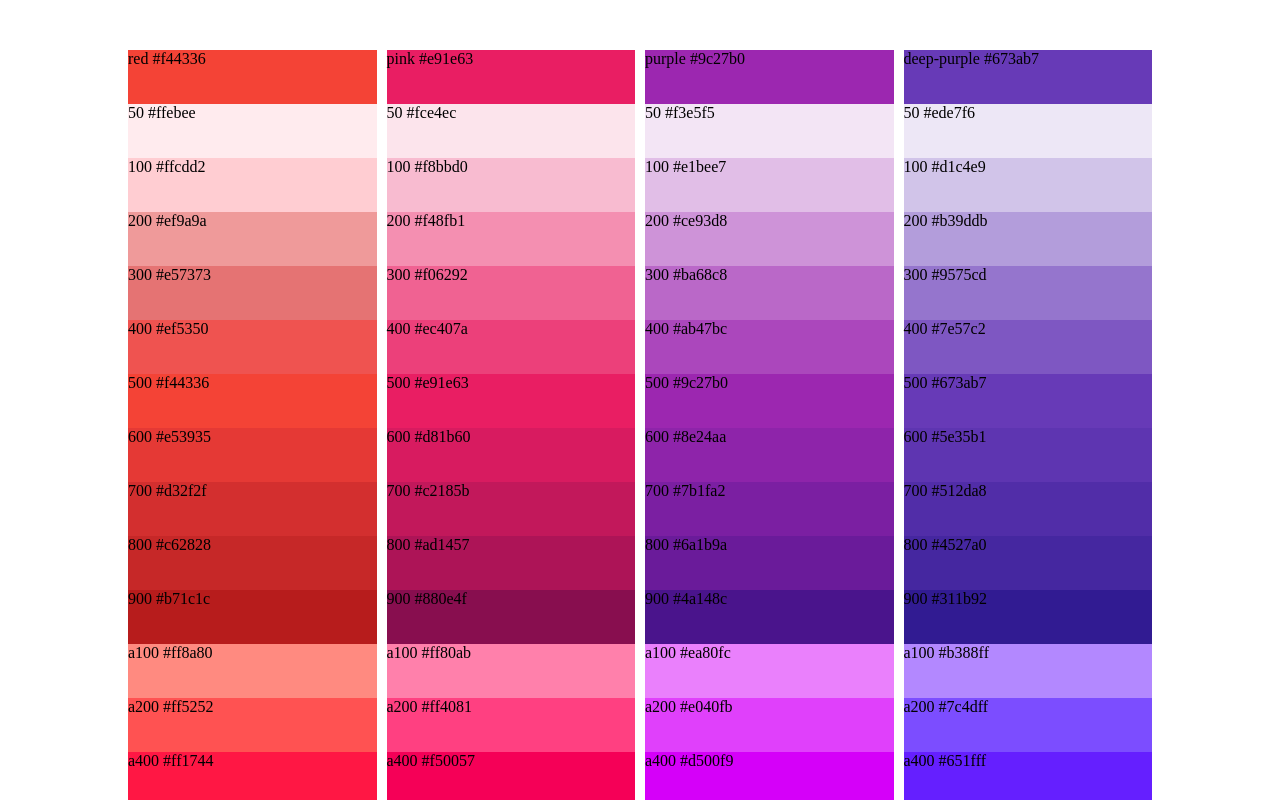
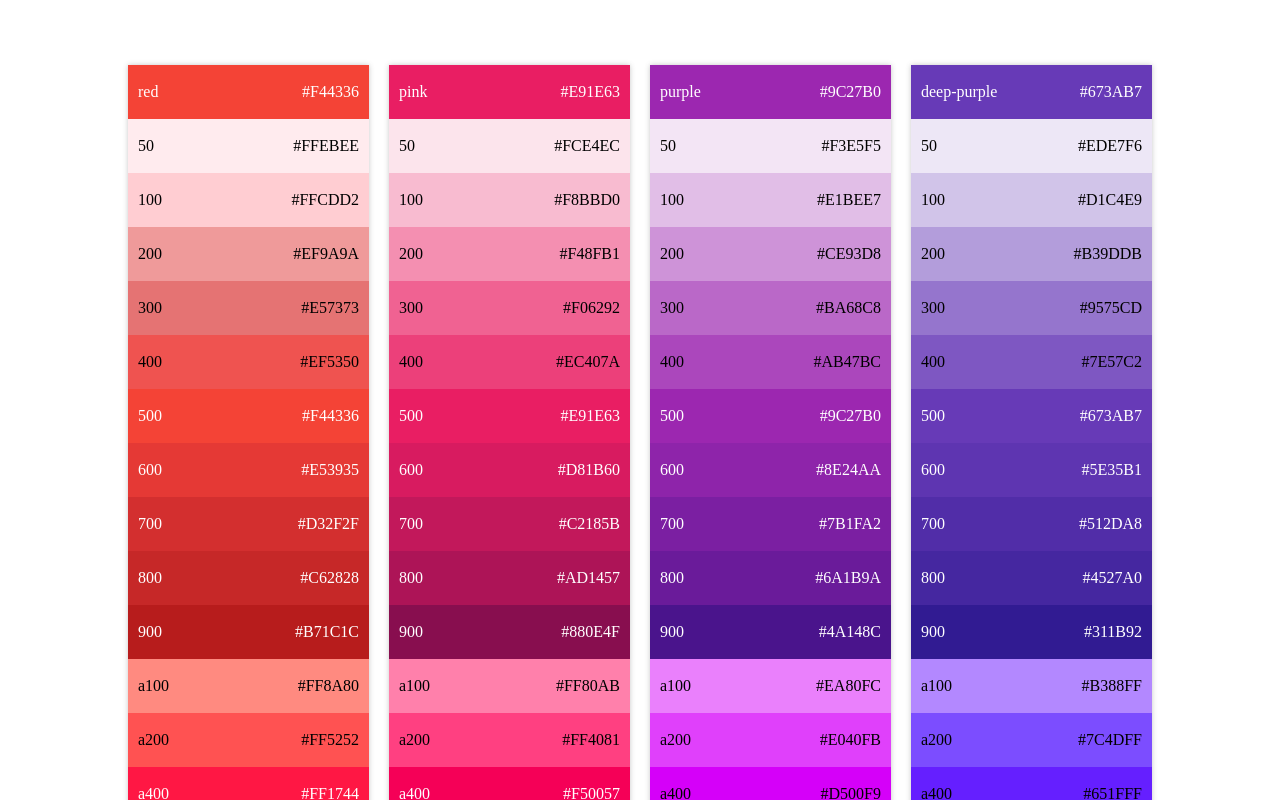
Before and after one commit to VamOSGS/style-test, a React app: page / in a window 1280 px wide. Shown: the top 800 px of the page. Built offline with nearby package versions, Linux system fonts and the light colour scheme; the HTML template or start-up script is replaced by a standard one.

Commit message:
Add some styles

```diff
--- a/src/components/Color.jsx
+++ b/src/components/Color.jsx
@@ -1,15 +1,44 @@
 import React from 'react';
 import PropTypes from 'prop-types';
+import styled from 'styled-components';
+import chroma from 'chroma-js';
+import { CopyToClipboard } from 'react-copy-to-clipboard';
 
-const ColorDiv = ({ color, colorName }) => (
-  <div style={{ backgroundColor: color }}>
-    {`${colorName} ${color}`}
-  </div>
-);
+const ColorDiv = ({ color, colorName, className }) => {
+  const colorRGB = chroma(color).rgb();
+  const textColor = colorRGB[0] + colorRGB[1] + colorRGB[2] > 3 * 128 ? 'black' : 'white';
+  return (
+    <CopyToClipboard text={color}>
+      <div className={className} style={{ backgroundColor: color, color: textColor }}>
+        <div>
+          {colorName}
+        </div>
+        <div style={{ justifySelf: 'end' }}>
+          {color}
+        </div>
+      </div>
+    </CopyToClipboard>
+  );
+};
 
 ColorDiv.propTypes = {
   color: PropTypes.string,
   colorName: PropTypes.string,
+  className: PropTypes.string,
 };
 
-export default ColorDiv;
+const Color = styled(ColorDiv)`
+  display:grid;
+  grid-template-columns: 1fr 1fr;
+  align-items: center;
+  padding: 10px;
+  cursor: pointer;
+  transition: transform 0.2s ease-out;
+  :hover {
+    z-index: 100;
+    transform: scale(1.1);
+    box-shadow: 0px 5px 5px rgba(68,68,68,0.4);
+  }
+`;
+
+export default Color;
--- a/src/components/ColorsList.jsx
+++ b/src/components/ColorsList.jsx
@@ -7,9 +7,9 @@ const ColorsListDiv = ({
   colorsObj, globalColorName, globalColorValue, className,
 }) => (
   <div className={className}>
-    <Color key={globalColorValue} colorName={globalColorName} color={globalColorValue} />
+    <Color key={globalColorValue} colorName={globalColorName} color={globalColorValue.toUpperCase()} />
     {Object.entries(colorsObj).map(colorData => (
-      <Color key={colorData[1]} colorName={colorData[0]} color={colorData[1]} />
+      <Color key={colorData[1]} colorName={colorData[0]} color={colorData[1].toUpperCase()} />
     ))}
   </div>
 );
@@ -23,6 +23,7 @@ ColorsListDiv.propTypes = {
 
 const ColorsList = styled(ColorsListDiv)`
   display: grid;
+  box-shadow: 0px 0px 5px rgba(68, 68, 68, 0.3);
   grid-auto-rows: minmax(54px, auto);
 `;
 
--- a/src/components/Wrapper.jsx
+++ b/src/components/Wrapper.jsx
@@ -14,12 +14,13 @@ WrapperDiv.propTypes = {
 };
 
 const Wrapper = styled(WrapperDiv)`
-  width: 1024px;
+  max-width: 1024px;
+  padding: 15px;
   margin: 0 auto;
   margin-top: 50px;
   display: grid;
-  grid-template-columns: 1fr 1fr 1fr 1fr;
-  grid-gap: 10px;
+  grid-template-columns: repeat(auto-fill, minmax(200px, 1fr));
+  grid-gap: 20px;
   grid-row-gap: 30px;
   justify-items: stretch;
 `;
```
